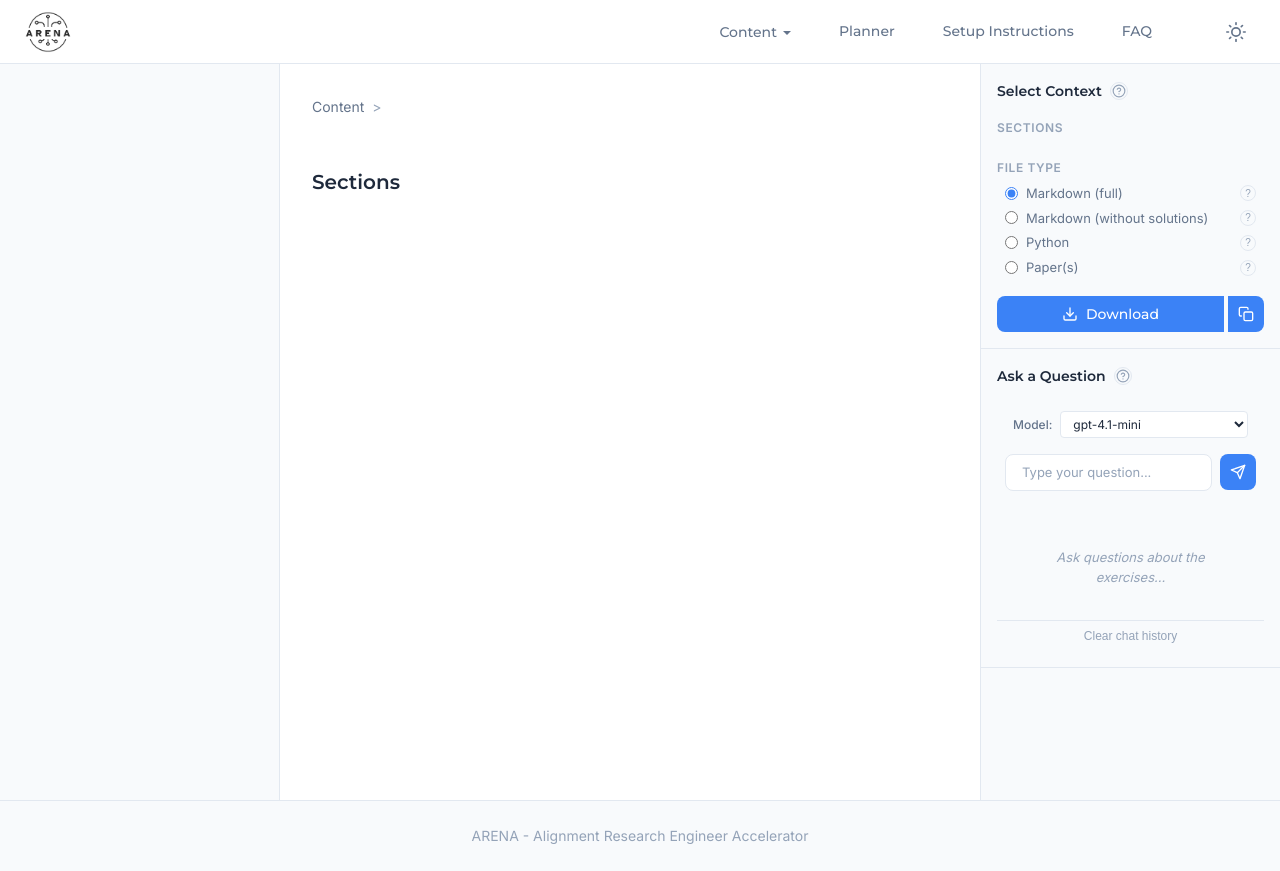
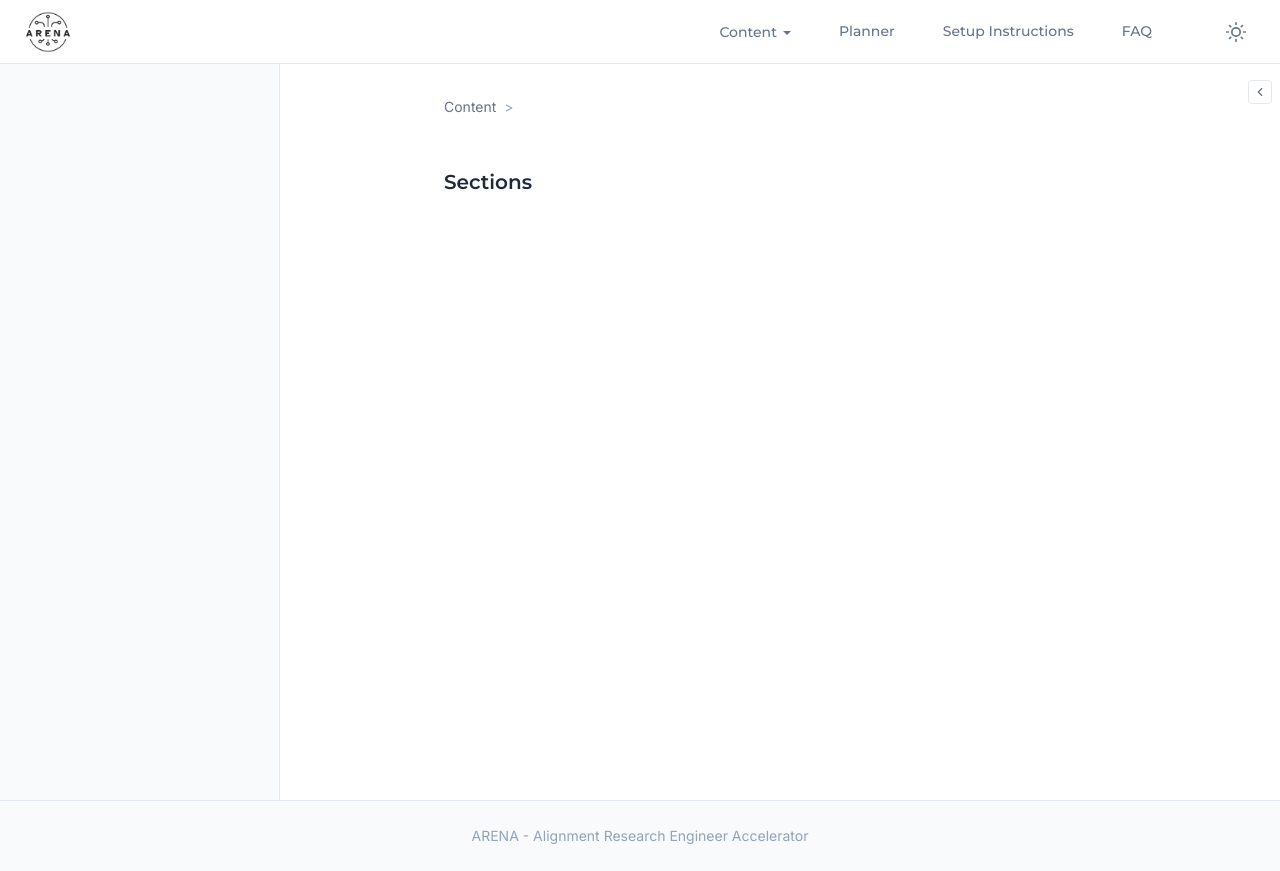
Before and after one commit to callummcdougall/arena-heroku, a Django app: template pages/templates/chapter.html in a window 1280 px wide. Run offline with Django 5.2, Linux system fonts and the light colour scheme; the template is opened without the code that fills it, so the values that code supplies are empty; some libraries are stand-ins or nearby versions.

Commit message:
change link stub

```diff
--- a/pages/static/js/chapter-nav.js
+++ b/pages/static/js/chapter-nav.js
@@ -82,6 +82,7 @@
                     section: getCurrentSectionMeta(),
                     subsections: subsections,
                 });
+                currentSubsectionId = resolveSubsectionId(currentSectionId, currentSubsectionId);
             } catch (e) {
                 console.error('Failed to parse subsections data:', e);
             }
@@ -234,6 +235,19 @@
     function getCurrentSectionMeta() {
         if (!chapter || !currentSectionId) return null;
         return chapter.sections.find(s => s.id === currentSectionId);
+    }
+
+    /**
+     * Resolve the current subsection for a URL that may omit one.
+     * Every section link points at /<chapter>/<section>/ with no subsection, and
+     * the server renders the first subsection for those (see chapter_view in
+     * views.py). Mirror that fallback here, otherwise the client thinks no
+     * subsection is current and the pager and sidebar disagree with the page.
+     */
+    function resolveSubsectionId(sectionId, subsectionId) {
+        if (subsectionId) return subsectionId;
+        const data = sectionCache.get(sectionId);
+        return data && data.subsections.length ? data.subsections[0].id : null;
     }
 
     /**
@@ -676,7 +690,7 @@
             const parts = path.split('/').filter(p => p);
             if (parts.length >= 2 && parts[0] === currentChapterId) {
                 const sectionId = parts[1];
-                const subsectionId = parts[2] || null;
+                const subsectionId = resolveSubsectionId(sectionId, parts[2] || null);
 
                 if (sectionId !== currentSectionId) {
                     currentSectionId = sectionId;
--- a/pages/static/js/right-sidebar.js
+++ b/pages/static/js/right-sidebar.js
@@ -175,7 +175,9 @@
             document.documentElement.style.setProperty('--right-sidebar-width', savedWidth + 'px');
         }
 
-        // Always start expanded on page load (don't restore collapsed state)
+        // The sidebar ships collapsed in the markup (see base.html), so it starts
+        // closed on every page load with no expand-then-collapse flash. The stored
+        // 'rightSidebarCollapsed' value is deliberately not restored here.
     }
 
     /**
--- a/pages/templates/base.html
+++ b/pages/templates/base.html
@@ -118,7 +118,7 @@
 
     <!-- Right sidebar toggle button -->
     <button
-      class="right-sidebar-toggle"
+      class="right-sidebar-toggle collapsed"
       id="right-sidebar-toggle"
       aria-label="Toggle right sidebar"
     >
@@ -136,7 +136,7 @@
     </button>
 
     <!-- Right sidebar with download and chat -->
-    <aside class="right-sidebar" id="right-sidebar">
+    <aside class="right-sidebar collapsed" id="right-sidebar">
       <div
         class="right-sidebar-resize-handle"
         id="right-sidebar-resize-handle"
```
